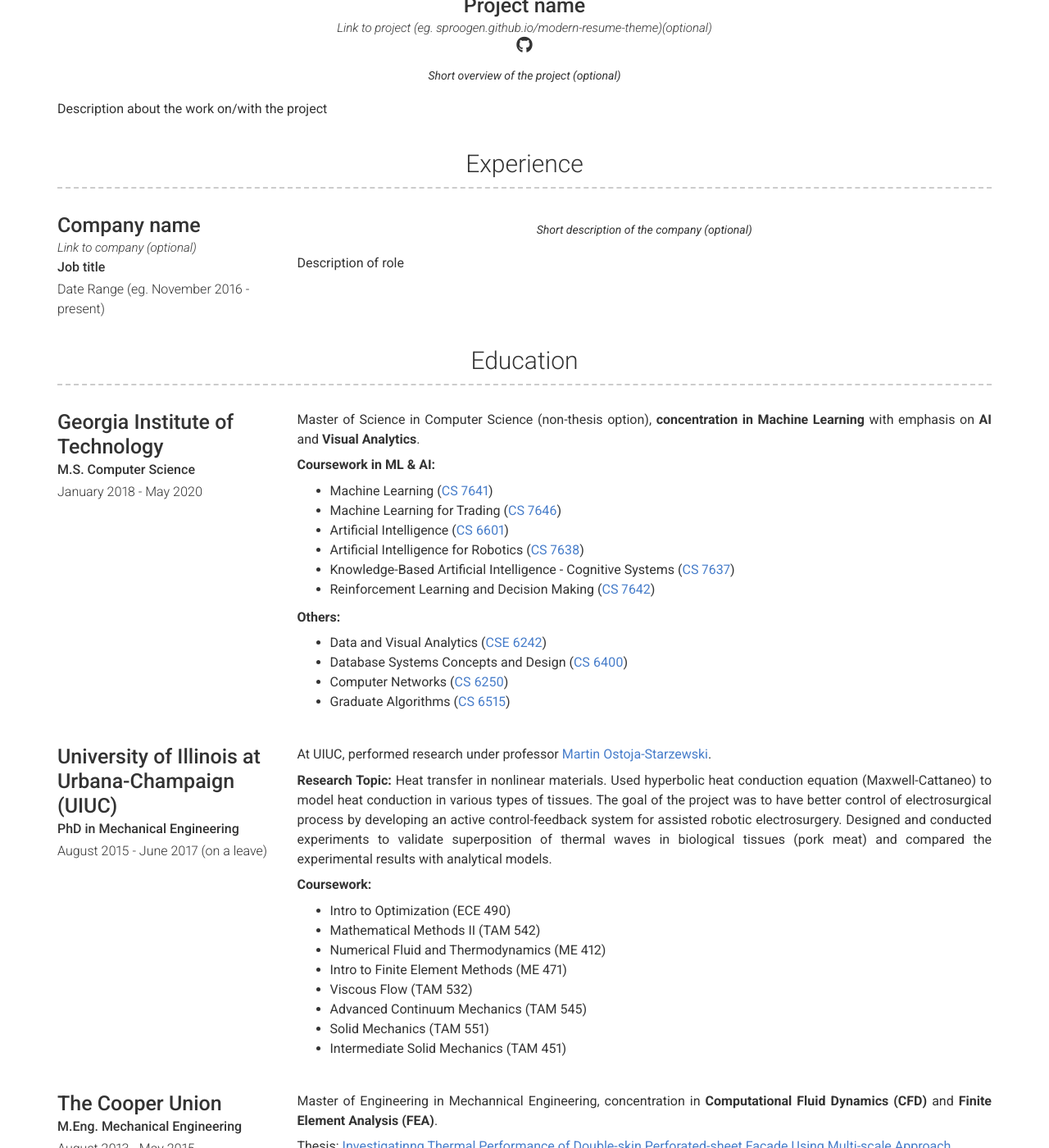
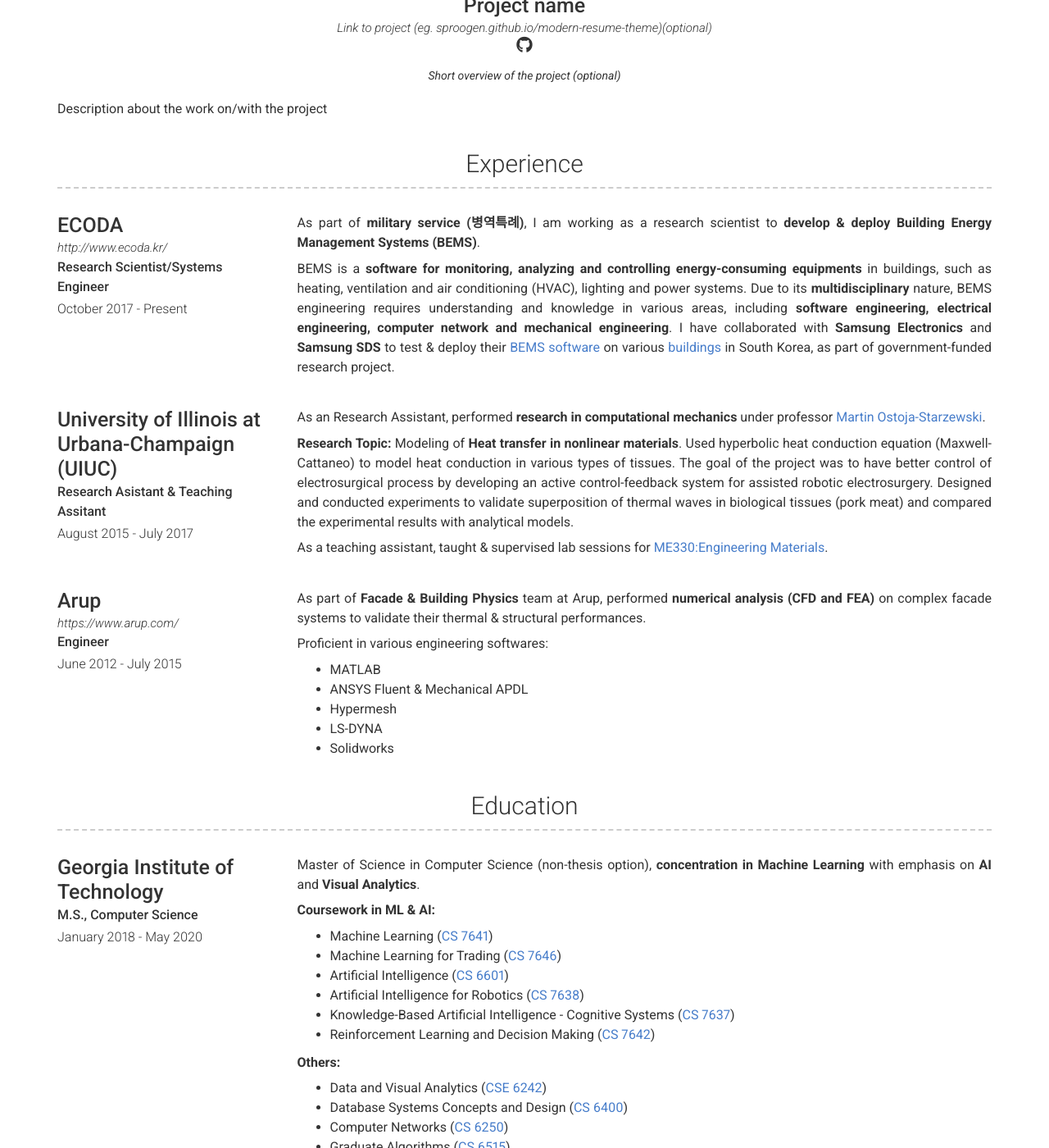
Before and after one commit to wkim300/wkim300.github.io, a Jekyll site: the page built from index.md, in a window 1280 px wide and 1400 px high, scrolled down 835 px. Shown: the whole window at 82% size. Built offline with Jekyll 4.4.1, drawn with Linux system fonts in a browser that asks for light colours; nearby versions of some CDN libraries; some of the changed text lies outside the part shown.

Commit message:
- Edited education section with bold marks - Started experience section

```diff
--- a/_data/education.yml
+++ b/_data/education.yml
@@ -2,7 +2,7 @@
 - layout: left
   name: Georgia Institute of Technology
   dates: January 2018 - May 2020
-  qualification: M.S. Computer Science
+  qualification: M.S., Computer Science
   #quote: >
   #  Machine Learning Concentration
   description: | # this will include new lines to allow paragraphs
@@ -25,15 +25,12 @@
 - layout: left
   name: University of Illinois at Urbana-Champaign (UIUC)
   dates: August 2015 - June 2017 (on a leave)
-  qualification: PhD in Mechanical Engineering
+  qualification: PhD, Mechanical Engineering
   #quote: >
   #  Machine Learning Concentration
   description: | # this will include new lines to allow paragraphs
-    At UIUC, performed research under professor [Martin Ostoja-Starzewski](https://scholar.google.com/citations?user=TTnw020AAAAJ&hl=en&oi=ao).
-
-    **Research Topic:** Heat transfer in nonlinear materials. Used hyperbolic heat conduction equation (Maxwell-Cattaneo) to model heat conduction in various types of tissues.
-    The goal of the project was to have better control of electrosurgical process by developing an active control-feedback system for assisted robotic electrosurgery.
-    Designed and conducted experiments to validate superposition of thermal waves in biological tissues (pork meat) and compared the experimental results with analytical models.
+    At UIUC, performed research under professor [Martin Ostoja-Starzewski](https://scholar.google.com/citations?user=TTnw020AAAAJ&hl=en&oi=ao),
+    **concentration in Computational Mechanics and Numerical Methods**.
 
     **Coursework:**
       - Intro to Optimization (ECE 490)
@@ -48,7 +45,7 @@
 - layout: left
   name: The Cooper Union
   dates: August 2013 - May 2015
-  qualification: M.Eng. Mechanical Engineering
+  qualification: M.Eng., Mechanical Engineering
   #quote: >
   #  Machine Learning Concentration
   description: | # this will include new lines to allow paragraphs
@@ -59,8 +56,8 @@
 - layout: left
   name: The Cooper Union
   dates: August 2009 - May 2013
-  qualification: B.S. Mechanical Engineering
+  qualification: B.S., Mechanical Engineering
   #quote: >
   #  Machine Learning Concentration
   description: | # this will include new lines to allow paragraphs
-    Bachelor in Mechanical Engineering from Cooper Union in NY, NY
+    Bachelor of Mechanical Engineering from Cooper Union in NY, NY
--- a/_data/experience.yml
+++ b/_data/experience.yml
@@ -1,10 +1,46 @@
 # Experience template
 - layout: left
-  company: Company name
-  link: Link to company (optional)
-  job_title: Job title
-  dates: Date Range (eg. November 2016 - present)
-  quote: >
-   Short description of the company (optional)
+  company: ECODA
+  link: http://www.ecoda.kr/
+  job_title: Research Scientist/Systems Engineer
+  dates: October 2017 - Present
+  # quote: >
+  #  Short description of the company (optional)
   description: | # this will include new lines to allow paragraphs
-    Description of role
+    As part of **military service (병역특례)**, I am working as a research scientist to **develop & deploy Building Energy Management Systems (BEMS)**.
+
+    BEMS is a **software for monitoring, analyzing and controlling energy-consuming equipments** in buildings, such as heating, ventilation and air conditioning (HVAC), lighting and power systems.
+    Due to its **multidisciplinary** nature, BEMS engineering requires understanding and knowledge in various areas, including **software engineering, electrical engineering, computer network and mechanical engineering**.
+    I have collaborated with **Samsung Electronics** and **Samsung SDS** to test & deploy their [BEMS software](https://www.samsung.com/sec/business/b-iot-solutions/b-iot-solution/) on various [buildings](https://www.samsung.com/sec/business/insights/case-study/reference-sungsin/) in South Korea, as part of government-funded research project.
+
+- layout: left
+  company: University of Illinois at Urbana-Champaign (UIUC)
+  job_title: Research Asistant & Teaching Assitant
+  dates: August 2015 - July 2017
+  # quote: >
+  #  Short description of the company (optional)
+  description: | # this will include new lines to allow paragraphs
+    As an Research Assistant, performed **research in computational mechanics** under professor [Martin Ostoja-Starzewski](https://scholar.google.com/citations?user=TTnw020AAAAJ&hl=en&oi=ao).
+
+    **Research Topic:** Modeling of **Heat transfer in nonlinear materials**. Used hyperbolic heat conduction equation (Maxwell-Cattaneo) to model heat conduction in various types of tissues.
+    The goal of the project was to have better control of electrosurgical process by developing an active control-feedback system for assisted robotic electrosurgery.
+    Designed and conducted experiments to validate superposition of thermal waves in biological tissues (pork meat) and compared the experimental results with analytical models.
+
+    As a teaching assistant, taught & supervised lab sessions for [ME330:Engineering Materials](https://mechanical.illinois.edu/courses/profile/ME330).
+
+- layout: left
+  company: Arup
+  link: https://www.arup.com/
+  job_title: Engineer
+  dates: June 2012 - July 2015
+  # quote: >
+  #  Short description of the company (optional)
+  description: | # this will include new lines to allow paragraphs
+    As part of **Facade & Building Physics** team at Arup, performed **numerical analysis (CFD and FEA)** on complex facade systems to validate their thermal & structural performances.
+
+    Proficient in various engineering softwares:
+      - MATLAB
+      - ANSYS Fluent & Mechanical APDL
+      - Hypermesh
+      - LS-DYNA
+      - Solidworks
```
